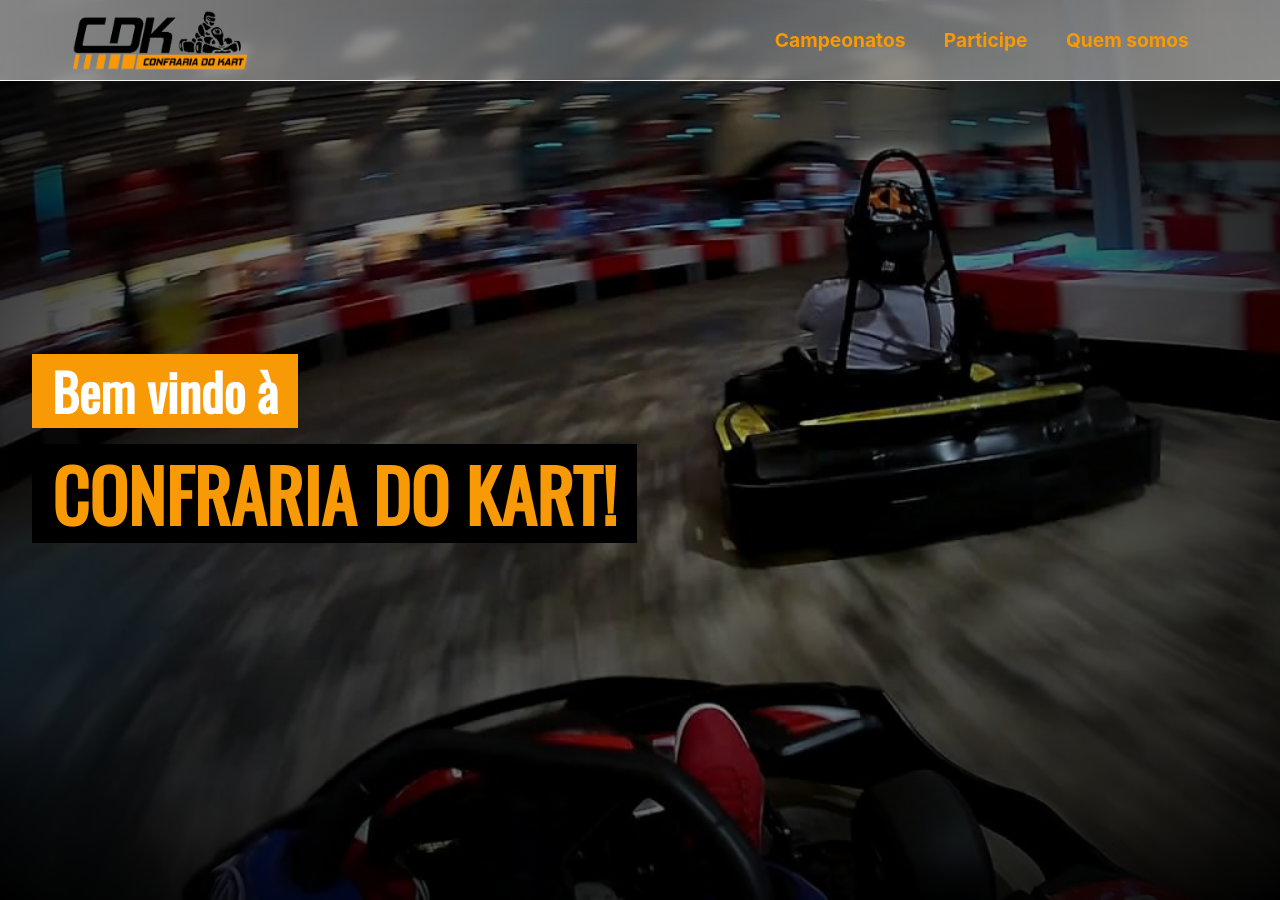
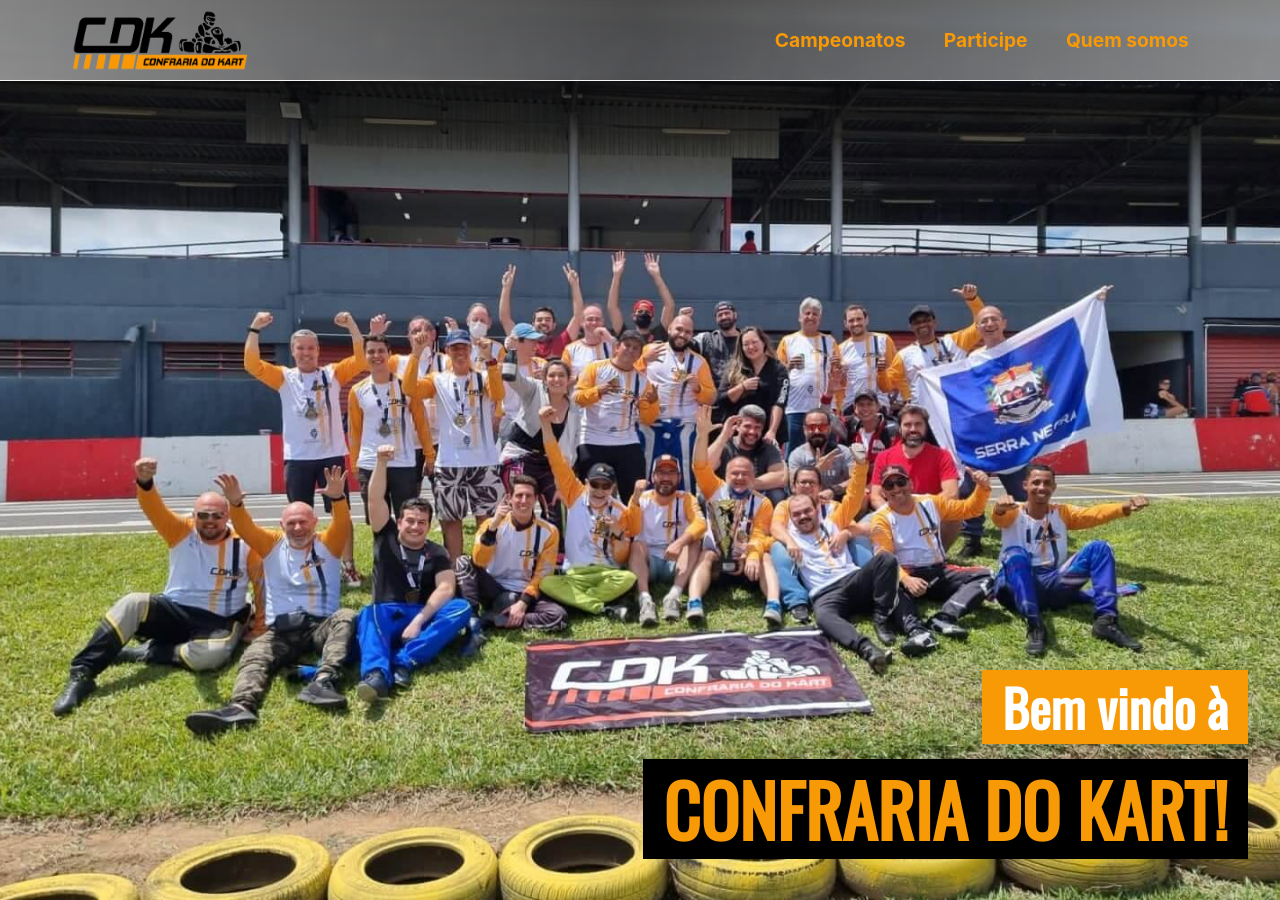
Before and after one commit to ConfrariaDoKart/confrariadokart.github.io, a Jekyll site: the page built from index.html, in a window 1280 px wide and 900 px high. Built offline with Jekyll 4.4.1, drawn with Linux system fonts in a browser that asks for light colours.

Commit message:
Nova imagem de capa da página inicial

```diff
--- a/_sass/_home.scss
+++ b/_sass/_home.scss
@@ -1,30 +1,37 @@
 .home-banner {
     @extend .hero--dark;
-    padding: 120px var(--spacing-smart);
+    padding: 120px var(--spacing-smart) var(--spacing-smart);
     display: flex;
-    align-items: center;
+    align-items: flex-end;
     margin-top: 0;
     height: 100vh;
 
-    background-image: url('#{$baseurl}/img/primeira-pessoa.jpg');
     background-position: center;
     background-size: cover;
     position: relative;
     z-index: -1;
 
+    @include media-greater($on-palm) {
+        background-image: url("#{$baseurl}/img/capa-desktop.jpg");
+    }
+
+    @include media-query($on-palm) {
+        background-image: url("#{$baseurl}/img/capa-mobile.jpg");
+    }
+
     &::before {
-        content: '';
+        content: "";
         position: absolute;
         top: 0;
         left: 0;
         right: 0;
-        bottom: 0;
-        background-image: radial-gradient(transparent, #000);
+        height: 240px;
+        background-image: linear-gradient(to top, transparent, #000);
     }
 
     &__content {
         @extend %transition, .wrapper;
-        margin-left: 0;
+        margin-right: 0;
         z-index: 1;
     }
 
@@ -33,11 +40,13 @@
         font-size: 1.3em;
         line-height: 1.25;
         font-weight: bold;
+        margin: 0;
         display: flex;
         flex-direction: column;
-        align-items: flex-start;
+        align-items: flex-end;
 
-        &__line-1, &__line-2 {
+        &__line-1,
+        &__line-2 {
             margin-top: 0.125em;
             margin-bottom: 0.125em;
             padding: 5px 20px;
@@ -82,7 +91,9 @@
         padding: 2em;
         color: $grey-color;
 
-        &:hover, &:focus, &:active {
+        &:hover,
+        &:focus,
+        &:active {
             color: #000;
 
             svg {
```
Also changed, not shown: img/capa-desktop.jpg (added), img/capa-mobile.jpg (added).
